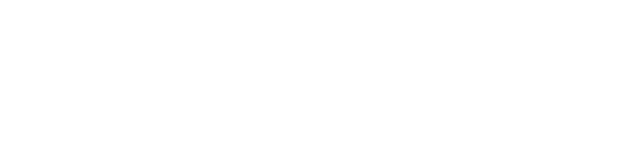
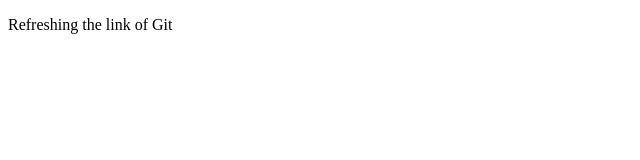
Before and after one commit to rahulkoley/Demo_Repo, a plain HTML site: page index.html in a window 1280 px wide. Shown: the whole page, without its empty margins (0-640 px from the left). Drawn offline with Linux system fonts and the light colour scheme.

Commit message:
Update index.html

```diff
--- a/index.html
+++ b/index.html
@@ -4,6 +4,6 @@
 <title>Demo line</title>
     </head>
     <body>
-
+<p>Refreshing the link of Git</p>
     </body>
 </html>
```
